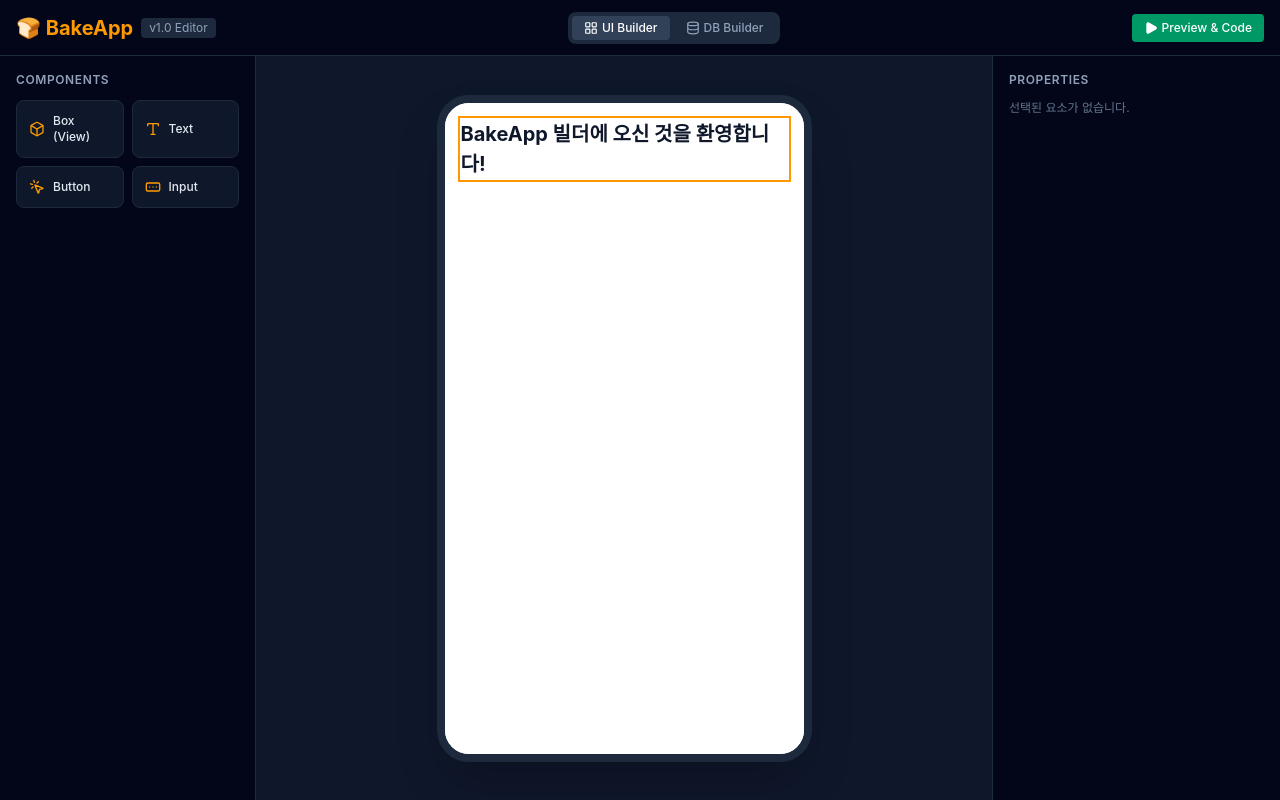
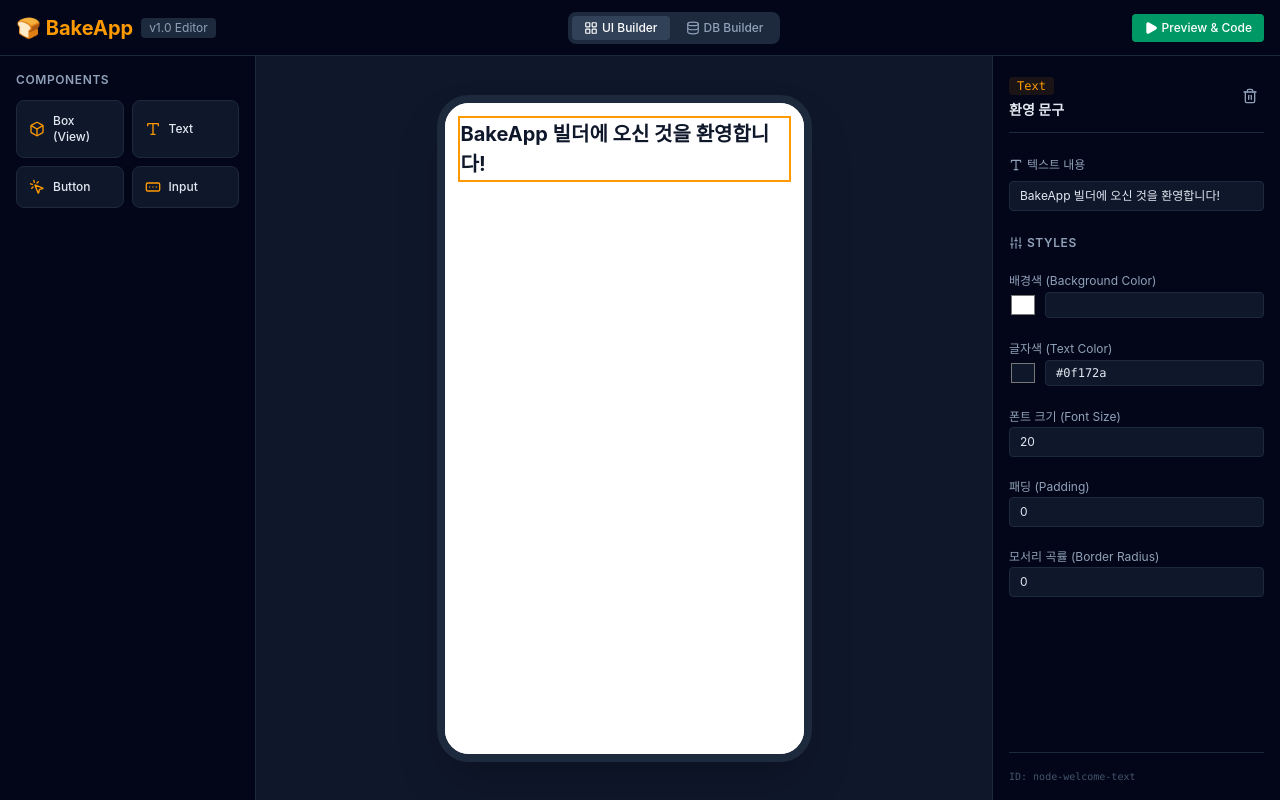
Before and after one commit to Lee-Dongwook/BakeApp, a React (Vite) app: page / in a window 1280 px wide. Built offline with nearby package versions, Linux system fonts and the light colour scheme.

Commit message:
feat: add property inspector

```diff
--- a/src/App.tsx
+++ b/src/App.tsx
@@ -5,6 +5,7 @@
 import { CanvasRenderer } from "./components/CanvasRenderer";
 import { CanvasDroppable } from "./components/CanvasDroppable";
 import { ComponentPalette } from "./components/ComponentPalette";
+import { PropertyInspector } from "./components/PropertyInspector";
 
 export default function App() {
   const { rootNode, addNode } = useEditorStore();
@@ -146,14 +147,7 @@
             <CanvasDroppable rootNode={rootNode} />
           </main>
 
-          <aside className="w-72 border-l border-slate-800 bg-slate-950 p-4">
-            <h3 className="text-xs font-semibold text-slate-400 uppercase tracking-wider mb-3">
-              Properties
-            </h3>
-            <div className="text-xs text-slate-500">
-              선택된 요소가 없습니다.
-            </div>
-          </aside>
+          <PropertyInspector />
         </div>
       </div>
     </DndContext>
--- /dev/null
+++ b/src/components/PropertyInspector.tsx
@@ -0,0 +1,243 @@
+import React from "react";
+import { useEditorStore, ComponentNode } from "../store/useEditorStore";
+import { Trash2, Sliders, Type as TypeIcon } from "lucide-react";
+
+const findNodeById = (
+  node: ComponentNode,
+  id: string,
+): ComponentNode | null => {
+  if (node.id === id) return node;
+  if (node.children) {
+    for (const child of node.children) {
+      if (typeof child !== "string") {
+        const found = findNodeById(child, id);
+        if (found) return found;
+      }
+    }
+  }
+  return null;
+};
+
+export const PropertyInspector: React.FC = () => {
+  const {
+    rootNode,
+    selectedNodeId,
+    updateNodeStyle,
+    updateNodeProps,
+    updateNodeTextContent,
+    deleteNode,
+  } = useEditorStore();
+
+  if (!selectedNodeId) {
+    return (
+      <aside className="w-72 border-l border-slate-800 bg-slate-950 p-4">
+        <h3 className="text-xs font-semibold text-slate-400 uppercase tracking-wider mb-3">
+          Properties
+        </h3>
+        <div className="text-xs text-slate-500">
+          캔버스에서 요소를 선택하세요.
+        </div>
+      </aside>
+    );
+  }
+
+  const selectedNode = findNodeById(rootNode, selectedNodeId);
+
+  if (!selectedNode) {
+    return (
+      <aside className="w-72 border-l border-slate-800 bg-slate-950 p-4">
+        <h3 className="text-xs font-semibold text-slate-400 uppercase tracking-wider mb-3">
+          Properties
+        </h3>
+        <div className="text-xs text-slate-500">노드를 찾을 수 없습니다.</div>
+      </aside>
+    );
+  }
+
+  const isTextType = selectedNode.type === "Text";
+  const textValue =
+    isTextType && typeof selectedNode.children?.[0] === "string"
+      ? selectedNode.children[0]
+      : "";
+
+  return (
+    <aside className="w-72 border-l border-slate-800 bg-slate-950 p-4 flex flex-col justify-between overflow-y-auto">
+      <div className="space-y-6">
+        <div className="flex items-center justify-between border-b border-slate-800 pb-3">
+          <div>
+            <span className="text-xs bg-amber-500/10 text-amber-500 font-mono px-2 py-0.5 rounded">
+              {selectedNode.type}
+            </span>
+            <h2 className="text-sm font-semibold text-slate-200 mt-1">
+              {selectedNode.name}
+            </h2>
+          </div>
+          {selectedNode.id !== "root-container" && (
+            <button
+              type="button"
+              onClick={() => deleteNode(selectedNode.id)}
+              className="p-1.5 hover:bg-red-500/20 text-slate-400 hover:text-red-400 rounded transition"
+              title="노드 삭제"
+            >
+              <Trash2 className="w-4 h-4" />
+            </button>
+          )}
+        </div>
+
+        {isTextType && (
+          <div className="space-y-2">
+            <label className="text-xs font-medium text-slate-400 flex items-center space-x-1">
+              <TypeIcon className="w-3.5 h-3.5" />
+              <span>텍스트 내용</span>
+            </label>
+            <input
+              type="text"
+              value={textValue}
+              onChange={(e) =>
+                updateNodeTextContent(selectedNode.id, e.target.value)
+              }
+              className="w-full bg-slate-900 border border-slate-800 rounded px-2.5 py-1.5 text-xs text-slate-200 focus:outline-none focus:border-amber-500"
+            />
+          </div>
+        )}
+
+        {selectedNode.type === "TextInput" && (
+          <div className="space-y-2">
+            <label className="text-xs font-medium text-slate-400">
+              Placeholder (안내 문구)
+            </label>
+            <input
+              type="text"
+              value={selectedNode.props?.placeholder || ""}
+              onChange={(e) =>
+                updateNodeProps(selectedNode.id, {
+                  placeholder: e.target.value,
+                })
+              }
+              className="w-full bg-slate-900 border border-slate-800 rounded px-2.5 py-1.5 text-xs text-slate-200 focus:outline-none focus:border-amber-500"
+            />
+          </div>
+        )}
+
+        <div className="space-y-4">
+          <div className="flex items-center space-x-1 text-xs font-semibold text-slate-400 uppercase tracking-wider">
+            <Sliders className="w-3.5 h-3.5" />
+            <span>Styles</span>
+          </div>
+
+          <div className="space-y-1">
+            <label className="text-xs text-slate-400">
+              배경색 (Background Color)
+            </label>
+            <div className="flex items-center space-x-2">
+              <input
+                type="color"
+                value={selectedNode.style?.backgroundColor || "#ffffff"}
+                onChange={(e) =>
+                  updateNodeStyle(selectedNode.id, {
+                    backgroundColor: e.target.value,
+                  })
+                }
+                className="w-7 h-7 bg-transparent rounded cursor-pointer border-0"
+              />
+              <input
+                type="text"
+                value={selectedNode.style?.backgroundColor || ""}
+                onChange={(e) =>
+                  updateNodeStyle(selectedNode.id, {
+                    backgroundColor: e.target.value,
+                  })
+                }
+                className="flex-1 bg-slate-900 border border-slate-800 rounded px-2.5 py-1 text-xs text-slate-200 font-mono"
+              />
+            </div>
+          </div>
+
+          {isTextType && (
+            <div className="space-y-1">
+              <label className="text-xs text-slate-400">
+                글자색 (Text Color)
+              </label>
+              <div className="flex items-center space-x-2">
+                <input
+                  type="color"
+                  value={selectedNode.style?.color || "#000000"}
+                  onChange={(e) =>
+                    updateNodeStyle(selectedNode.id, {
+                      color: e.target.value,
+                    })
+                  }
+                  className="w-7 h-7 bg-transparent rounded cursor-pointer border-0"
+                />
+                <input
+                  type="text"
+                  value={selectedNode.style?.color || ""}
+                  onChange={(e) =>
+                    updateNodeStyle(selectedNode.id, {
+                      color: e.target.value,
+                    })
+                  }
+                  className="flex-1 bg-slate-900 border border-slate-800 rounded px-2.5 py-1 text-xs text-slate-200 font-mono"
+                />
+              </div>
+            </div>
+          )}
+
+          {isTextType && (
+            <div className="space-y-1">
+              <label className="text-xs text-slate-400">
+                폰트 크기 (Font Size)
+              </label>
+              <input
+                type="number"
+                value={selectedNode.style?.fontSize || 14}
+                onChange={(e) =>
+                  updateNodeStyle(selectedNode.id, {
+                    fontSize: Number(e.target.value),
+                  })
+                }
+                className="w-full bg-slate-900 border border-slate-800 rounded px-2.5 py-1.5 text-xs text-slate-200"
+              />
+            </div>
+          )}
+
+          <div className="space-y-1">
+            <label className="text-xs text-slate-400">패딩 (Padding)</label>
+            <input
+              type="number"
+              value={selectedNode.style?.padding || 0}
+              onChange={(e) =>
+                updateNodeStyle(selectedNode.id, {
+                  padding: Number(e.target.value),
+                })
+              }
+              className="w-full bg-slate-900 border border-slate-800 rounded px-2.5 py-1.5 text-xs text-slate-200"
+            />
+          </div>
+
+          <div className="space-y-1">
+            <label className="text-xs text-slate-400">
+              모서리 곡률 (Border Radius)
+            </label>
+            <input
+              type="number"
+              value={selectedNode.style?.borderRadius || 0}
+              onChange={(e) =>
+                updateNodeStyle(selectedNode.id, {
+                  borderRadius: Number(e.target.value),
+                })
+              }
+              className="w-full bg-slate-900 border border-slate-800 rounded px-2.5 py-1.5 text-xs text-slate-200"
+            />
+          </div>
+        </div>
+      </div>
+
+      <div className="pt-4 border-t border-slate-800">
+        <span className="text-[10px] text-slate-600 font-mono block truncate">
+          ID: {selectedNode.id}
+        </span>
+      </div>
+    </aside>
+  );
+};
```
